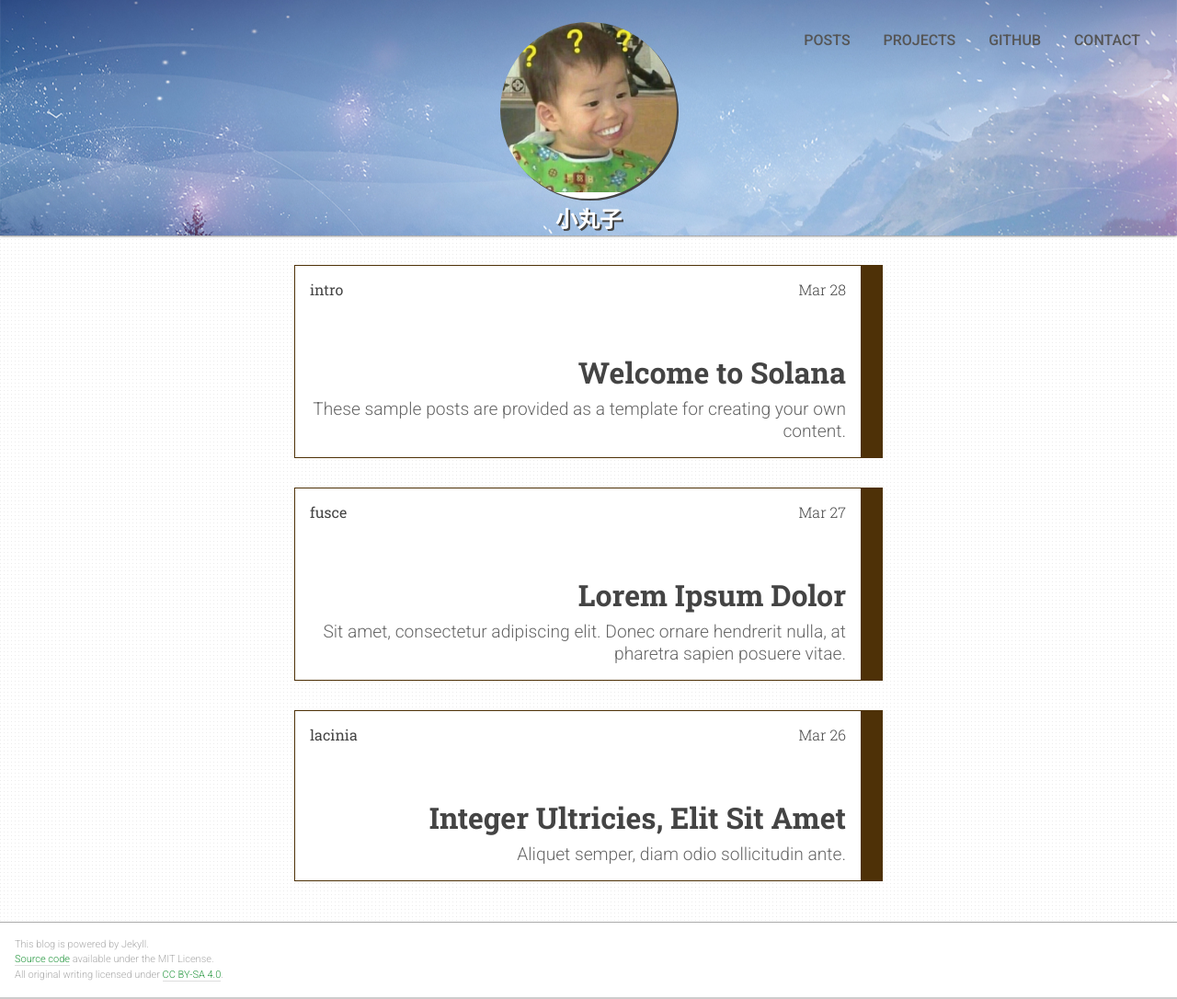
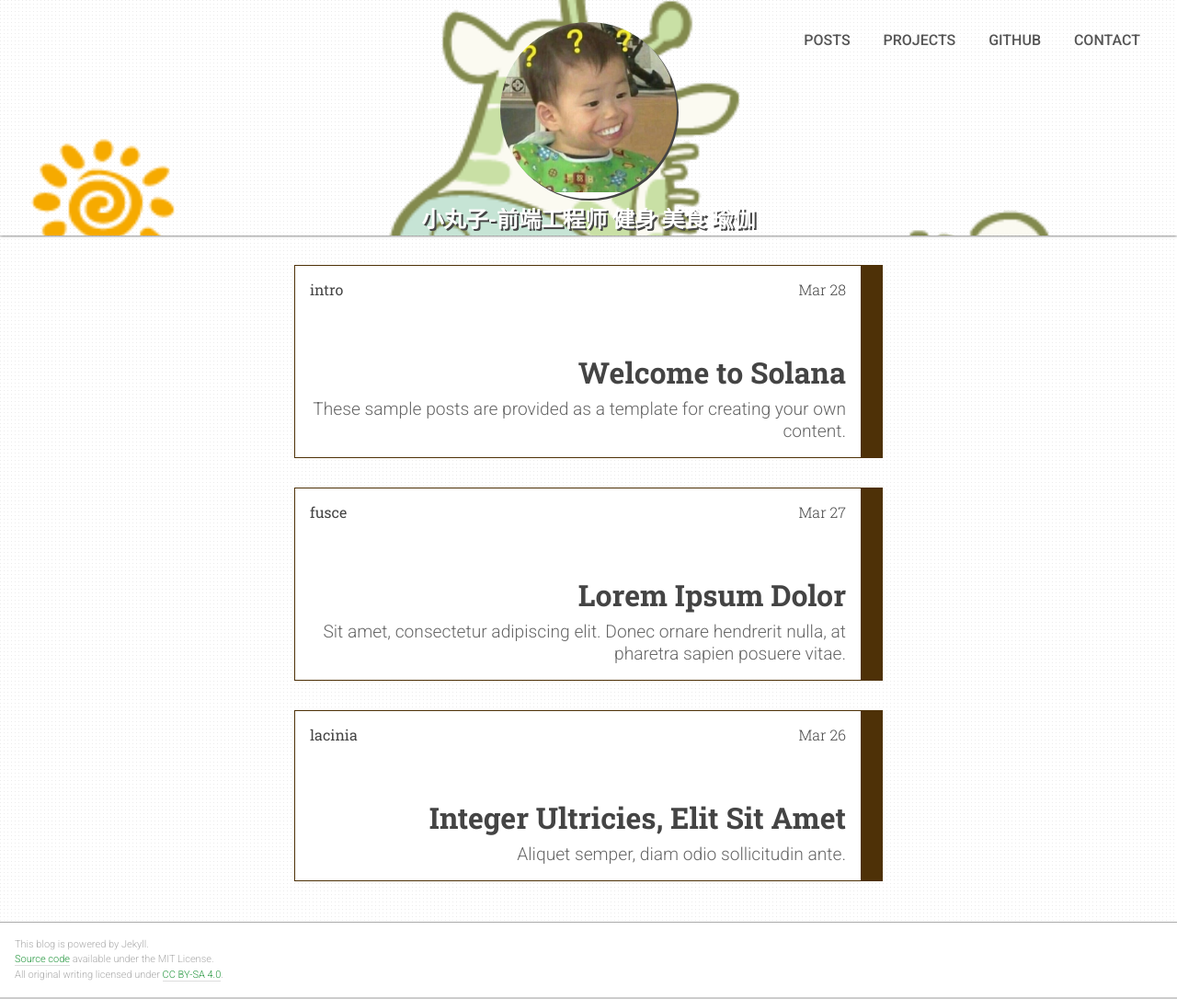
Before and after one commit to zhangyugege/blog, a Jekyll site: the page built from index.html, in a window 1280 px wide. Shown: the whole page at 92% size. Built offline with Jekyll 4.4.1, drawn with Linux system fonts in a browser that asks for light colours; the list of posts is cut into pages by our own code; some of the changed lines change nothing that is shown.

Commit message:
fix banner

```diff
--- a/_config.yml
+++ b/_config.yml
@@ -2,13 +2,13 @@
 # Theme Customization #
 #######################
 
-title: 小丸子                             # used in <title> tag & site header
+title: 小丸子-前端工程师 健身 美食 瑜伽   # used in <title> tag & site header
 author: zygg                        # used in a <meta> tag & /feed.xml
 description: >                              # used in a <meta> tag & /feed.xml
-  前端工程师 健身 美食 瑜伽
-slogan: Showtime!                           # used in site header, beside title
+
+                             # used in site header, beside title
 avatar: /i/avatar.jpg                       # used as portrait in site header
-banner: /i/banner.jpg                    # used as background in site header
+banner: /i/banner.png                    # used as background in site header
 url: http://solana.ryanlue.com              # used by plugins to generate feed.xml and sitemap.xml
 baseurl: '/blog'                                 # prepended to all absolute filepaths
 repo: https://github.com/rlue/jekyll-solana # used in footer
```
Also changed, not shown: i/banner.png (added).
